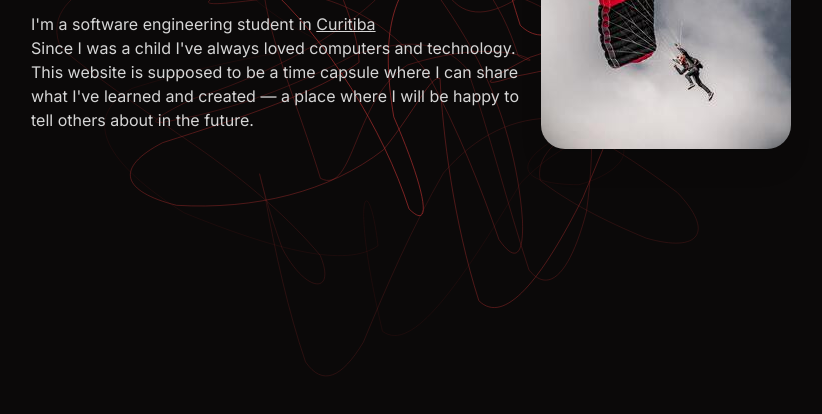
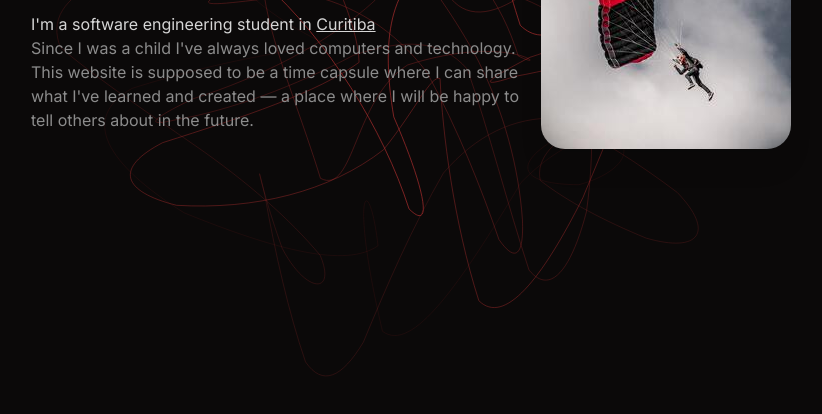
Before and after one commit to Caslus/lucasphilippe, an Astro site: page / in a window 1280 px wide. Shown: the part 376-790 px from the top of the page, without its empty margins (229-1051 px from the left). Built offline with nearby package versions, Linux system fonts and the light colour scheme; Astro itself is replaced by a stand-in of ours.

Commit message:
fix about color

```diff
--- a/src/components/About.astro
+++ b/src/components/About.astro
@@ -4,7 +4,7 @@
         <h1 class="font-extrabold text-4xl py-4">Lucas Philippe</h1>
         <span>I'm a software engineering student in <a href="https://www.google.com/maps/place/Curitiba,+PR/"
                 class="underline hover:text-primary">Curitiba</a></span>
-        <p class="text-dark-foreground-darker">
+        <p class="text-foreground-darker">
             Since I was a child I've always loved computers and technology. This website is supposed
             to be a time capsule where I can share what I've learned and created — a place where I will be
             happy
```
